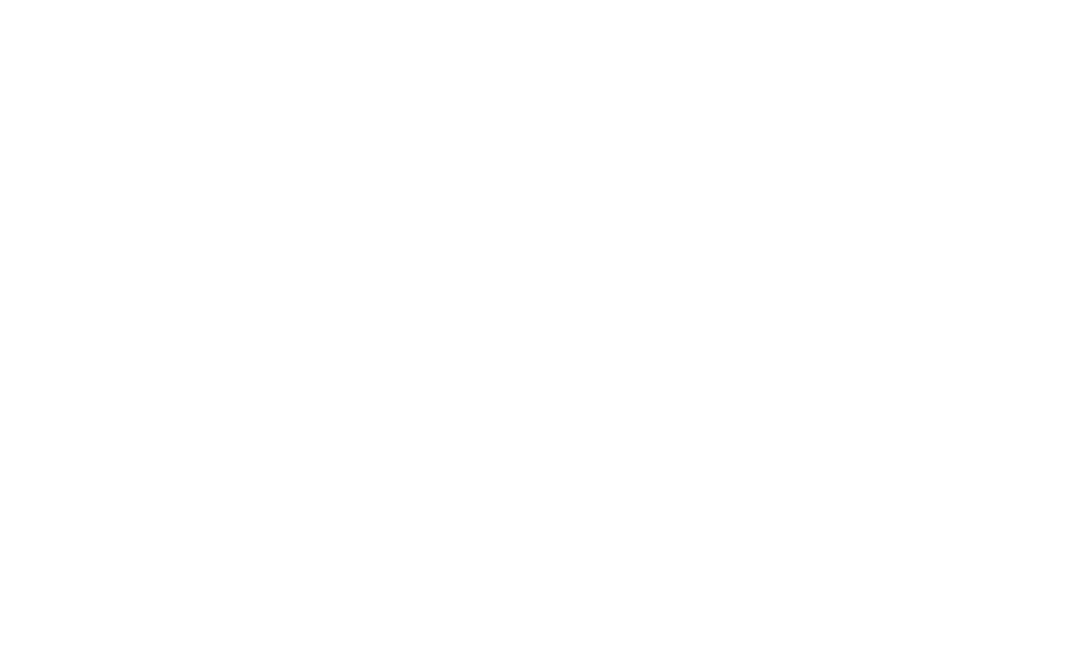
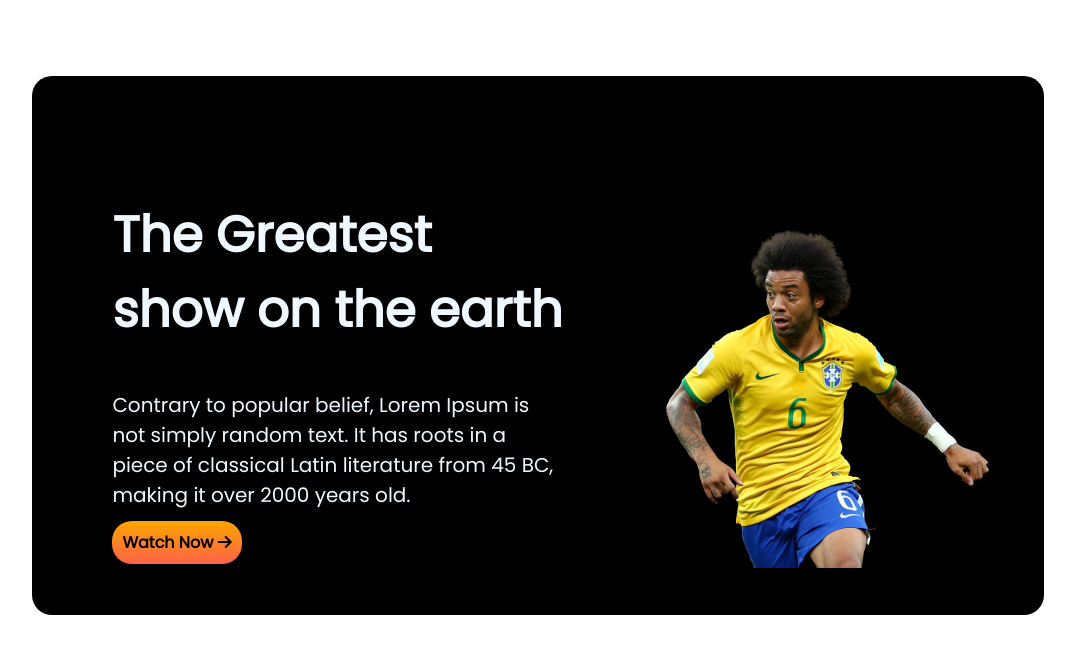
Before and after one commit to nafizwalide/My-assingment-2, a plain HTML site: page index.html in a window 1280 px wide. Shown: the whole page, without its empty margins (102-1177 px from the left). Drawn offline with Linux system fonts and the light colour scheme.

Commit message:
banner done

```diff
--- a/index.html
+++ b/index.html
@@ -6,9 +6,49 @@
     <meta http-equiv="X-UA-Compatible" content="IE=edge">
     <meta name="viewport" content="width=device-width, initial-scale=1.0">
     <title>World-Cup Info</title>
+    <!-- stylesheet  -->
+    <link rel="stylesheet" href="style.css">
+    <!-- stylesheet  -->
+    <!-- icon style  -->
+    <script src="https://kit.fontawesome.com/a745009aa1.js" crossorigin="anonymous"></script>
+    <!-- icon style  -->
 </head>
 
 <body>
+    <!-- header starts -->
+    <header>
+
+    </header>
+    <!-- header Ends -->
+    <!------------------
+         main starts
+    -------------------->
+    <main>
+        <section class="container-1">
+            <div class="banner">
+                <div class="intro">
+                    <h1>The Greatest
+                        show on the
+                        earth</h1>
+                    <p>Contrary to popular belief, Lorem Ipsum is not simply
+                        random text. It has roots in a piece of classical Latin literature
+                        from 45 BC, making it over 2000 years old.</p>
+                    <a href="https://www.hotstar.com/in/sports">Watch Now <i class="fa-solid fa-arrow-right"></i></a>
+                </div>
+                <div class="image">
+                    <img src="assets/Banner Image.png" alt="">
+                </div>
+            </div>
+        </section>
+        <!-- section-1 ends ---------------------------- -->
+        <section>
+            .
+
+
+
+        </section>
+
+    </main>
 
 </body>
 
--- a/style.css
+++ b/style.css
@@ -0,0 +1,70 @@
+@import url('https://fonts.googleapis.com/css2?family=Poppins&display=swap');
+
+/*-----------
+ Common and all css starts
+--------- */
+body {
+    font-family: 'Poppins', sans-serif;
+}
+
+/* main style starts-------------- */
+/* banner styles------------------------------ */
+.container-1 {
+    width: 80%;
+    margin-left: 10%;
+    margin-top: 6%;
+    background-color: black;
+    justify-content: center;
+    align-items: center;
+    border-radius: 20px;
+}
+
+.banner {
+    display: flex;
+
+}
+
+.intro {
+    width: 60%;
+    height: 40%;
+    margin-left: 80px;
+    margin-top: 8%;
+    margin-bottom: 6%;
+}
+
+.intro h1 {
+    color: aliceblue;
+    font-size: 50px;
+}
+
+.intro p {
+    color: aliceblue;
+    font-size: 20px;
+}
+
+.intro a {
+    font-weight: 700;
+    text-decoration: none;
+    color: black;
+    padding: 10px;
+    border-radius: 20px;
+    background-image: linear-gradient(orange, tomato);
+}
+
+/* intro hover style ---------- */
+.intro a:hover {
+    text-decoration: underline;
+    color: bisque;
+    background-image: linear-gradient(rgba(255, 166, 0, 0.845), rgba(255, 0, 0, 0.906));
+}
+
+/* banner Image styles--------------------- */
+.image {
+    width: 50%;
+    margin-left: 100px;
+    margin-top: 15%;
+}
+
+/* section-1  styles end ------------------------------------ */
+
+/* section-2 styles starts---------------------------- */
```
